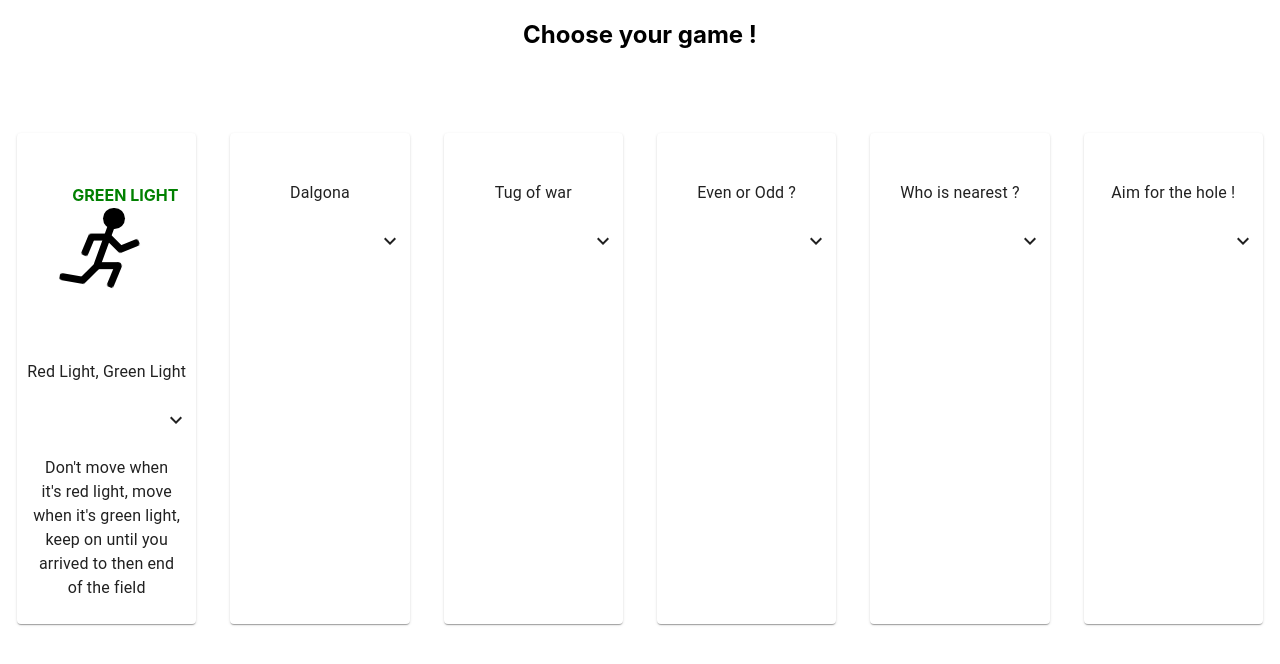
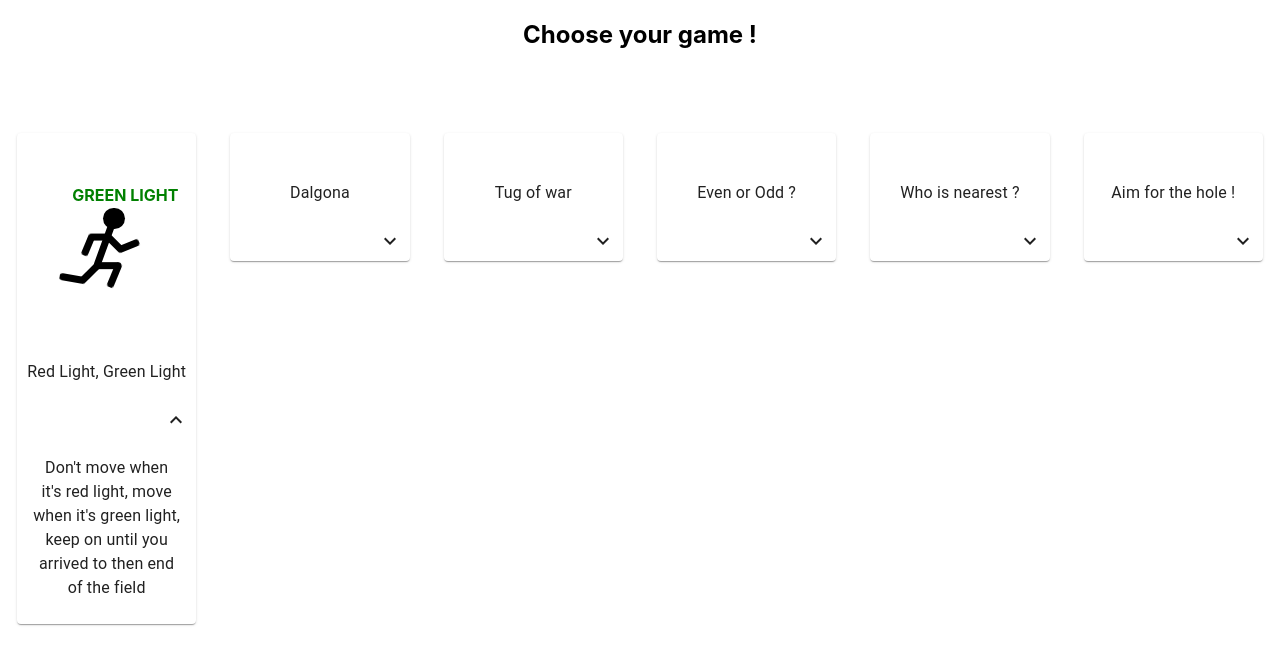
Before and after one commit to Skyrlon/mollusc-game, a React (Create React App) app: page / in a window 1280 px wide. Both pictures are taken after a click on the icon 176 px from the left and 420 px from the top of the page. Shown: the top 664 px of the page. Built offline with nearby package versions, Linux system fonts and the light colour scheme.

Commit message:
Fix game cards all expanding

```diff
--- /dev/null
+++ b/src/components/GameCard.jsx
@@ -0,0 +1,54 @@
+import {
+  Card,
+  CardActions,
+  CardContent,
+  CardMedia,
+  Collapse,
+  Typography,
+} from "@mui/material";
+import ExpandMoreIcon from "@mui/icons-material/ExpandMore";
+import { useState } from "react";
+
+export default function GameCard({ game }) {
+  const [showDescription, setShowDescription] = useState(false);
+
+  const onCardClick = ({ gameName, onSelectGame }) => {
+    if (!!gameName) onSelectGame(gameName);
+    else return;
+  };
+
+  const handleExpandClick = (e) => {
+    e.stopPropagation();
+    setShowDescription((v) => !v);
+  };
+  return (
+    <Card
+      sx={{ position: "absolute", width: "100%" }}
+      onClick={() => onCardClick(game.nameEvent)}
+    >
+      <CardMedia
+        sx={{ paddingTop: "1rem", paddingBottom: "1rem" }}
+        component="div"
+      >
+        {game.animation}
+      </CardMedia>
+      <Typography sx={{ paddingTop: "1rem", paddingBottom: "1rem" }}>
+        {game.name}
+      </Typography>
+      <CardActions>
+        <ExpandMoreIcon
+          sx={{
+            marginLeft: "auto",
+            transform: `${showDescription ? "rotate(180deg)" : "rotate(0deg)"}`,
+          }}
+          onClick={handleExpandClick}
+        />
+      </CardActions>
+      <Collapse in={showDescription} timeout="auto">
+        <CardContent>
+          <Typography>{game.description}</Typography>
+        </CardContent>
+      </Collapse>
+    </Card>
+  );
+}
--- a/src/pages/SelectGamesPage.jsx
+++ b/src/pages/SelectGamesPage.jsx
@@ -1,15 +1,6 @@
-import {
-  Card,
-  CardActions,
-  CardContent,
-  CardMedia,
-  Collapse,
-  Typography,
-} from "@mui/material";
-import ExpandMoreIcon from "@mui/icons-material/ExpandMore";
 import styled from "styled-components";
 import GreenLightRedLightAnimation from "../components/GreenLightRedLightAnimation";
-import { useState } from "react";
+import GameCard from "../components/GameCard";
 
 const StyledSelectGamesPage = styled.section`
   text-align: center;
@@ -19,8 +10,11 @@ const StyledSelectGamesPage = styled.section`
     justify-content: space-around;
     width: 100%;
 
-    & > * {
+    & .game-card {
+      position: relative;
       flex: 1 1 10px;
+      max-width: 14%;
+      margin-top: 5%;
     }
   }
 `;
@@ -66,16 +60,9 @@ export default function SelectGamesPage({ onSelectGame }) {
     },
   ];
 
-  const [showDescription, setShowDescription] = useState(false);
-
-  const onGameClick = (gameName) => {
+  const handleSelectGame = (gameName) => {
     if (!!gameName) onSelectGame(gameName);
     else return;
-  };
-
-  const handleExpandClick = (e) => {
-    e.stopPropagation();
-    setShowDescription((v) => !v);
   };
 
   return (
@@ -83,32 +70,13 @@ export default function SelectGamesPage({ onSelectGame }) {
       <h2>Choose your game !</h2>
       <article>
         {games.map((game) => (
-          <Card
-            key={game.name}
-            sx={{ maxWidth: "14%", marginTop: "5%" }}
-            onClick={() => onGameClick(game.nameEvent)}
-          >
-            <CardMedia
-              sx={{ paddingTop: "1rem", paddingBottom: "1rem" }}
-              component="div"
-            >
-              {game.animation}
-            </CardMedia>
-            <Typography sx={{ paddingTop: "1rem", paddingBottom: "1rem" }}>
-              {game.name}
-            </Typography>
-            <CardActions>
-              <ExpandMoreIcon
-                sx={{ marginLeft: "auto" }}
-                onClick={handleExpandClick}
-              />
-            </CardActions>
-            <Collapse in={showDescription} timeout="auto">
-              <CardContent>
-                <Typography>{game.description}</Typography>
-              </CardContent>
-            </Collapse>
-          </Card>
+          <div className="game-card">
+            <GameCard
+              key={game.name}
+              game={game}
+              onSelectGame={handleSelectGame}
+            />
+          </div>
         ))}
       </article>
     </StyledSelectGamesPage>
```
